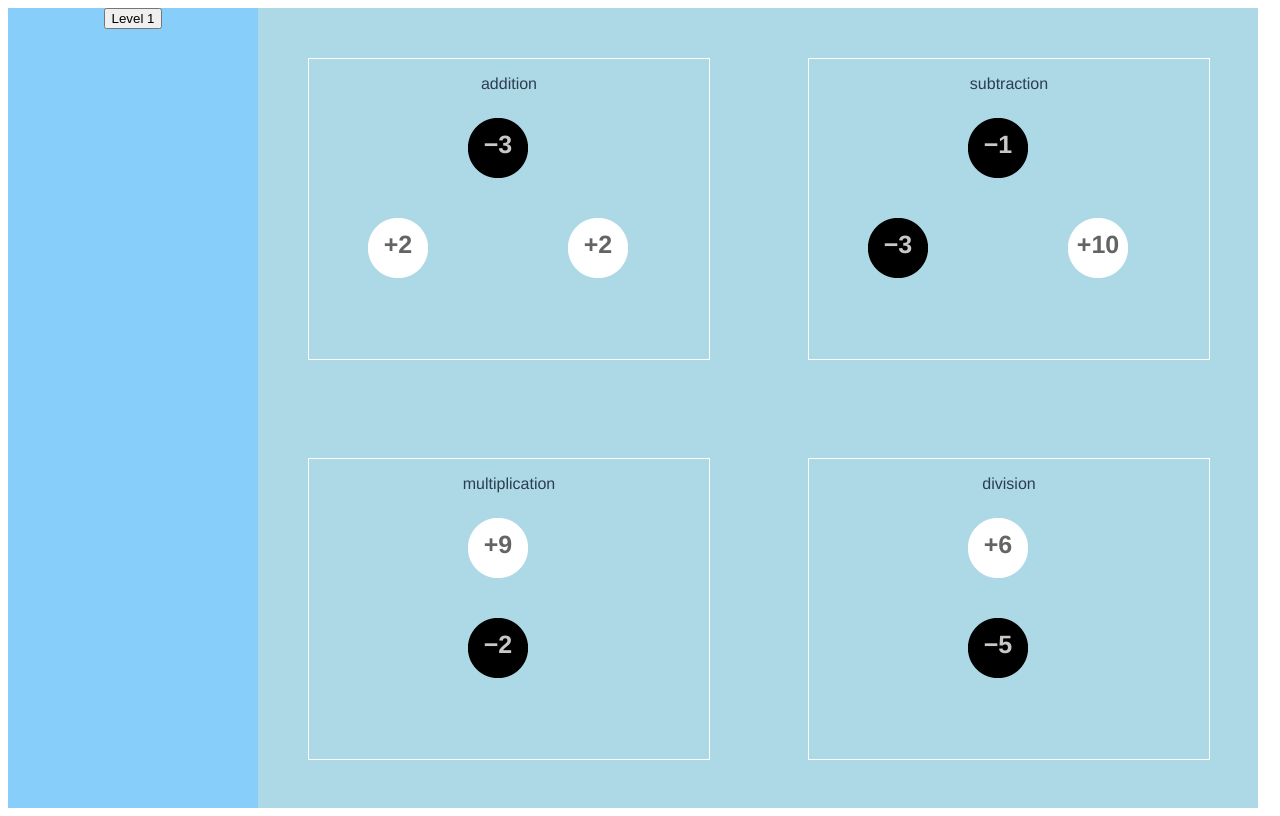
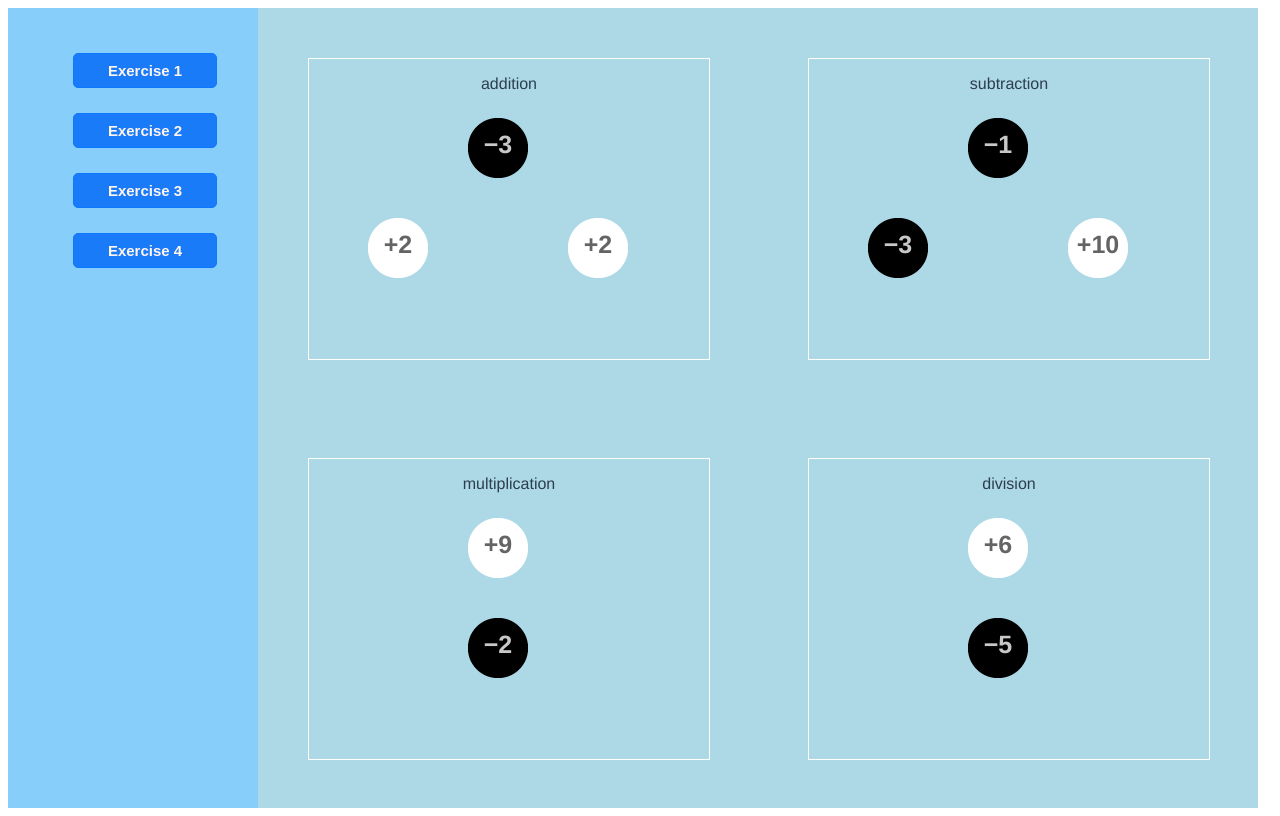
Before and after one commit to casalgado/integer-game, a Vue app: page /#/ in a window 1280 px wide. Built offline with nearby package versions, Linux system fonts and the light colour scheme.

Commit message:
30-06-2020

```diff
--- a/src/components/ui/Sidebar.vue
+++ b/src/components/ui/Sidebar.vue
@@ -1,16 +1,182 @@
 <template>
-  <div id="sidebar">
-    <button @click="levelOne">
-      Level 1
-    </button>
-  </div>
+  <ul id="sidebar">
+    <li>
+      <button @click="exercise1">
+        Exercise 1
+      </button>
+    </li>
+    <li>
+      <button @click="exercise2">
+        Exercise 2
+      </button>
+    </li>
+    <li>
+      <button @click="exercise3">
+        Exercise 3
+      </button>
+    </li>
+    <li>
+      <button @click="exercise4">
+        Exercise 4
+      </button>
+    </li>
+  </ul>
 </template>
 
 <script>
 export default {
   name: "Sidebar",
   methods: {
-    levelOne: function() {
+    exercise1: function() {
+      let payload = {
+        integers: [
+          { id: "o0", value: 8, x: 460, y: 60, active: true },
+          { id: "o1", value: 4, x: 460, y: 260, active: true },
+          { id: "o2", value: -3, x: 460, y: 460, active: true },
+          { id: "o3", value: -5, x: 460, y: 660, active: true },
+        ],
+        dropZones: [
+          {
+            id: "add",
+            operation: "addition",
+            name: "addition",
+            x1: 50,
+            y1: 50,
+            x2: 450,
+            y2: 350,
+          },
+          {
+            id: "sub",
+            operation: "subtraction",
+            name: "subtraction",
+            x1: 550,
+            y1: 50,
+            x2: 950,
+            y2: 350,
+          },
+          {
+            id: "mul",
+            operation: "multiplication",
+            name: "multiplication",
+            x1: 50,
+            y1: 450,
+            x2: 450,
+            y2: 750,
+          },
+          {
+            id: "div",
+            operation: "division",
+            name: "division",
+            x1: 550,
+            y1: 450,
+            x2: 950,
+            y2: 750,
+          },
+        ],
+      };
+      this.$store.commit("loadState", payload);
+    },
+    exercise2: function() {
+      let payload = {
+        integers: [
+          { id: "o0", value: 5, x: 85, y: 360, active: true },
+          { id: "o1", value: 3, x: 335, y: 360, active: true },
+          { id: "o2", value: -4, x: 585, y: 360, active: true },
+          { id: "o3", value: -6, x: 835, y: 360, active: true },
+        ],
+        dropZones: [
+          {
+            id: "add",
+            operation: "addition",
+            name: "addition",
+            x1: 50,
+            y1: 50,
+            x2: 450,
+            y2: 350,
+          },
+          {
+            id: "sub",
+            operation: "subtraction",
+            name: "subtraction",
+            x1: 550,
+            y1: 50,
+            x2: 950,
+            y2: 350,
+          },
+          {
+            id: "mul",
+            operation: "multiplication",
+            name: "multiplication",
+            x1: 50,
+            y1: 450,
+            x2: 450,
+            y2: 750,
+          },
+          {
+            id: "div",
+            operation: "division",
+            name: "division",
+            x1: 550,
+            y1: 450,
+            x2: 950,
+            y2: 750,
+          },
+        ],
+      };
+      this.$store.commit("loadState", payload);
+    },
+    exercise3: function() {
+      let payload = {
+        integers: [
+          { id: "o0", value: 8, x: 460, y: 60, active: true },
+          { id: "o1", value: 4, x: 460, y: 260, active: true },
+          { id: "o2", value: 1, x: 335, y: 360, active: true },
+          { id: "o3", value: -2, x: 585, y: 360, active: true },
+          { id: "o4", value: -3, x: 460, y: 460, active: true },
+          { id: "o5", value: -5, x: 460, y: 660, active: true },
+        ],
+        dropZones: [
+          {
+            id: "add",
+            operation: "addition",
+            name: "addition",
+            x1: 50,
+            y1: 50,
+            x2: 450,
+            y2: 350,
+          },
+          {
+            id: "sub",
+            operation: "subtraction",
+            name: "subtraction",
+            x1: 550,
+            y1: 50,
+            x2: 950,
+            y2: 350,
+          },
+          {
+            id: "mul",
+            operation: "multiplication",
+            name: "multiplication",
+            x1: 50,
+            y1: 450,
+            x2: 450,
+            y2: 750,
+          },
+          {
+            id: "div",
+            operation: "division",
+            name: "division",
+            x1: 550,
+            y1: 450,
+            x2: 950,
+            y2: 750,
+          },
+        ],
+      };
+      this.$store.commit("loadState", payload);
+    },
+    exercise4: function() {
       let payload = {
         integers: [
           { id: "o0", value: -3, x: 460, y: 60, active: true },
@@ -20,8 +186,8 @@ export default {
         ],
         dropZones: [
           {
-            id: "add",
-            operation: "addition",
+            id: "sub",
+            operation: "subtraction",
             name: "?",
             x1: 50,
             y1: 50,
@@ -29,8 +195,8 @@ export default {
             y2: 750,
           },
           {
-            id: "sub",
-            operation: "subtraction",
+            id: "add",
+            operation: "addition",
             name: "?",
             x1: 550,
             y1: 50,
@@ -45,4 +211,39 @@ export default {
 };
 </script>
 
-<style></style>
+<style>
+li {
+  list-style-type: none;
+  margin: 25px;
+}
+
+ul {
+  padding: 20px 40px 0px 40px;
+  margin: 0px;
+}
+
+button {
+  cursor: pointer;
+  background-color: rgb(26, 123, 249);
+  border: 1px solid rgb(15, 119, 255);
+  border-radius: 5px;
+  width: 120%;
+  height: 35px;
+  color: seashell;
+  font-weight: bold;
+  font-size: 15px;
+}
+
+button:hover {
+  background-color: rgb(22, 104, 211);
+}
+
+button:active,
+button:focus {
+  -moz-outline-style: none;
+  outline: none;
+  background-color: rgb(255, 208, 0);
+  border: 1px solid rgb(202, 175, 55);
+  color: rgb(63, 38, 0);
+}
+</style>
--- a/src/store/index.js
+++ b/src/store/index.js
@@ -69,6 +69,8 @@ export default new Vuex.Store({
   },
   mutations: {
     loadState(state, payload) {
+      state.integers = [];
+      state.dropZones = [];
       state.integers = payload.integers;
       state.dropZones = payload.dropZones;
     },
```
Also changed, not shown: 1 other file (tests, documents, lock files or other folders).
